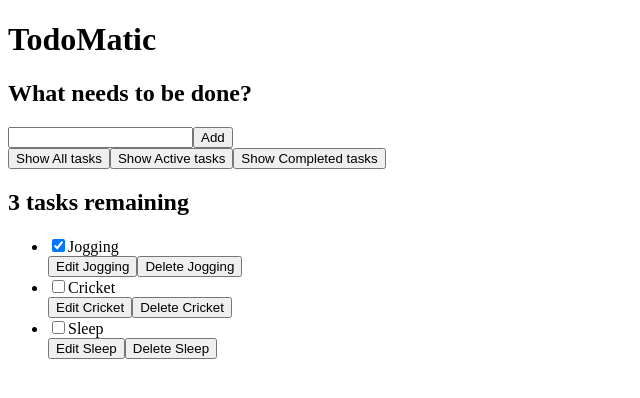
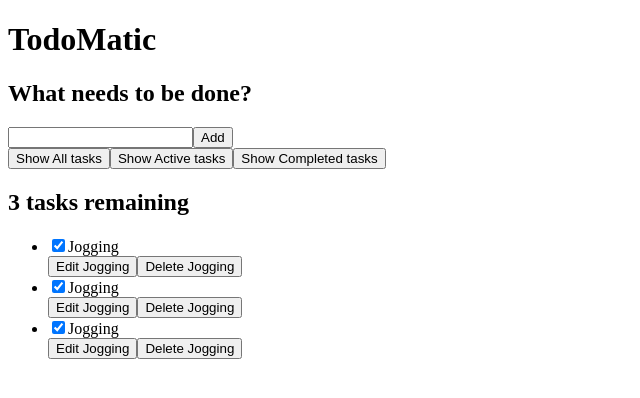
Before and after one commit to vikas-parmar/todoLIst, a React (Vite) app: page / in a window 1280 px wide. Shown: the top 398 px of the page, without its empty margins (0-640 px from the left). Built offline with nearby package versions, Linux system fonts and the light colour scheme.

Commit message:
Componentizing React App with Todo component.

```diff
--- a/src/App.jsx
+++ b/src/App.jsx
@@ -1,3 +1,5 @@
+import Todo from "./Components/Todo"
+
 function App() {
 
   return (
@@ -45,54 +47,9 @@
       role="list"
       className="todo-list"
       aria-labelledby="list-heading">
-      <li className="todo">
-        <div>
-          <input id="todo-0" type="checkbox" defaultChecked={true} />
-          <label className="todo-label" htmlFor="todo-0">
-            Jogging
-          </label>
-        </div>
-        <div className="btn-group">
-          <button type="button" className="todo-input-btn">
-            Edit <span className="visually-hidden">Jogging</span>
-          </button>
-          <button type="button" className="todo-input-btn">
-            Delete <span className="visually-hidden">Jogging</span>
-          </button>
-        </div>
-      </li>
-      <li className="todo">
-        <div>
-          <input id="todo-1" type="checkbox" />
-          <label className="todo-label" htmlFor="todo-1">
-            Cricket
-          </label>
-        </div>
-        <div className="btn-group">
-          <button type="button" className="todo-input-btn">
-            Edit <span className="visually-hidden">Cricket</span>
-          </button>
-          <button type="button" className="todo-input-btn">
-            Delete <span className="visually-hidden">Cricket</span>
-          </button>
-        </div>
-      </li>
-      <li className="todo">
-        <div>
-          <input id="todo-2" type="checkbox" />
-          <label className="todo-label" htmlFor="todo-2">
-            Sleep
-          </label>
-        </div>
-        <div className="btn-group">
-          <button type="button" className="todo-input-btn">
-            Edit <span className="visually-hidden">Sleep</span>
-          </button>
-          <button type="button" className="todo-input-btn">
-            Delete <span className="visually-hidden">Sleep</span>
-          </button>
-        </div>
-      </li>
+     <Todo />
+     <Todo />
+     <Todo />
     </ul>
   </div>
   )
--- /dev/null
+++ b/src/Components/Todo.jsx
@@ -0,0 +1,24 @@
+import React from 'react'
+
+const Todo = () => {
+  return (
+    <li className="todo">
+    <div>
+      <input id="todo-0" type="checkbox" defaultChecked={true} />
+      <label className="todo-label" htmlFor="todo-0">
+        Jogging
+      </label>
+    </div>
+    <div className="btn-group">
+      <button type="button" className="todo-input-btn">
+        Edit <span className="visually-hidden">Jogging</span>
+      </button>
+      <button type="button" className="todo-input-btn">
+        Delete <span className="visually-hidden">Jogging</span>
+      </button>
+    </div>
+  </li>
+  )
+}
+
+export default Todo;
```
